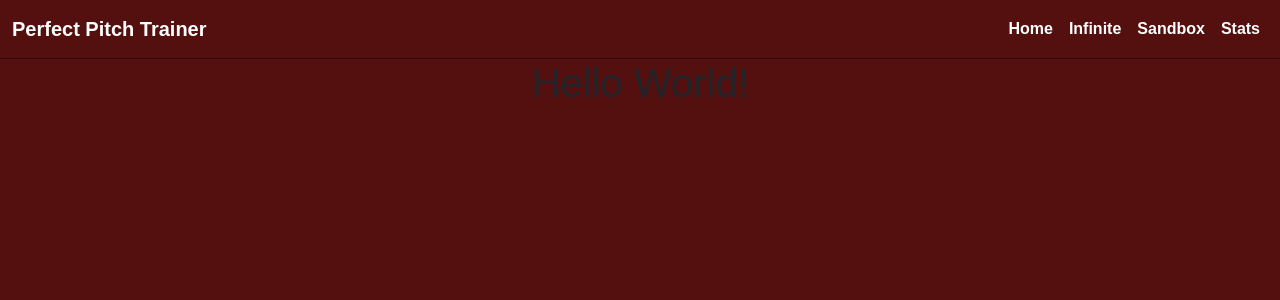
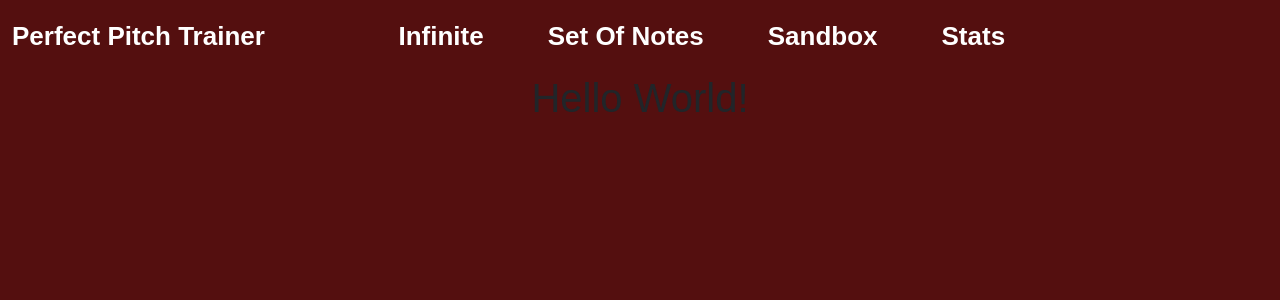
Before and after one commit to IGieckI/Perfect-Pitch-Trainer, a Vue app in the folder client/: page / in a window 1280 px wide. Shown: the top 300 px of the page. Built offline with nearby package versions, Linux system fonts and the light colour scheme; a web font is replaced by a local one.

Commit message:
Update Navbar.vue

```diff
--- a/client/src/components/Navbar.vue
+++ b/client/src/components/Navbar.vue
@@ -9,18 +9,18 @@
             <button class="navbar-toggler" type="button" data-bs-toggle="collapse" data-bs-target="#navbarSupportedContent" aria-controls="navbarSupportedContent" aria-expanded="false" aria-label="Toggle navigation">
                 <span class="navbar-toggler-icon"></span>
             </button>
-            <div class="collapse navbar-collapse justify-content-end" id="navbarSupportedContent">
+            <div class="collapse navbar-collapse" id="navbarSupportedContent">
                 <ul class="navbar-nav">
-                    <li class="nav-item">
-                        <a class="nav-link" aria-current="page" href="#">Home</a>
-                    </li>
-                    <li class="nav-item">
+                    <li class="nav-item me-5">
                         <a class="nav-link" aria-current="page" href="#">Infinite</a>
                     </li>
-                    <li class="nav-item">
+                    <li class="nav-item me-5">
+                        <a class="nav-link" aria-current="page" href="#">Set Of Notes</a>
+                    </li>
+                    <li class="nav-item me-5">
                         <a class="nav-link" aria-current="page" href="#">Sandbox</a>
                     </li>
-                    <li class="nav-item">
+                    <li class="nav-item me-5">
                         <a class="nav-link" aria-current="page" href="#">Stats</a>
                     </li>
                 </ul>
@@ -32,14 +32,18 @@
 <style scoped lang="scss">
 $text-color: #FFFFFF;
 $text-hover-color: #000000;
+$font-size-px: 26px;
 
 .navbar {
 
-    border-bottom: 1px solid rgba(0, 0, 0, 0.418);
     text-align: center;
-    font-size: 700;
+
+    .navbar-brand {
+        margin-right: 10%;
+    }
 
     a {
+        font-size: $font-size-px;
         color: $text-color;
         font-weight: bold;
         &:hover {
```
